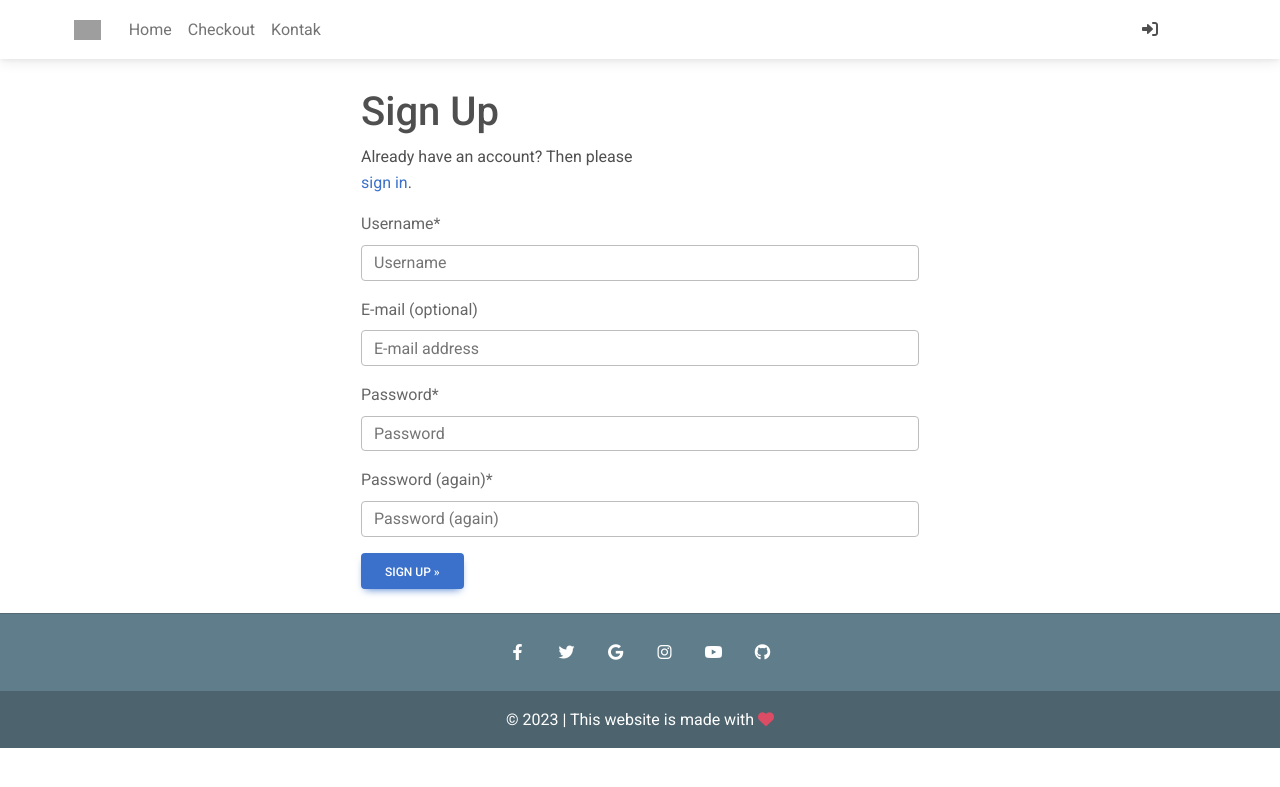
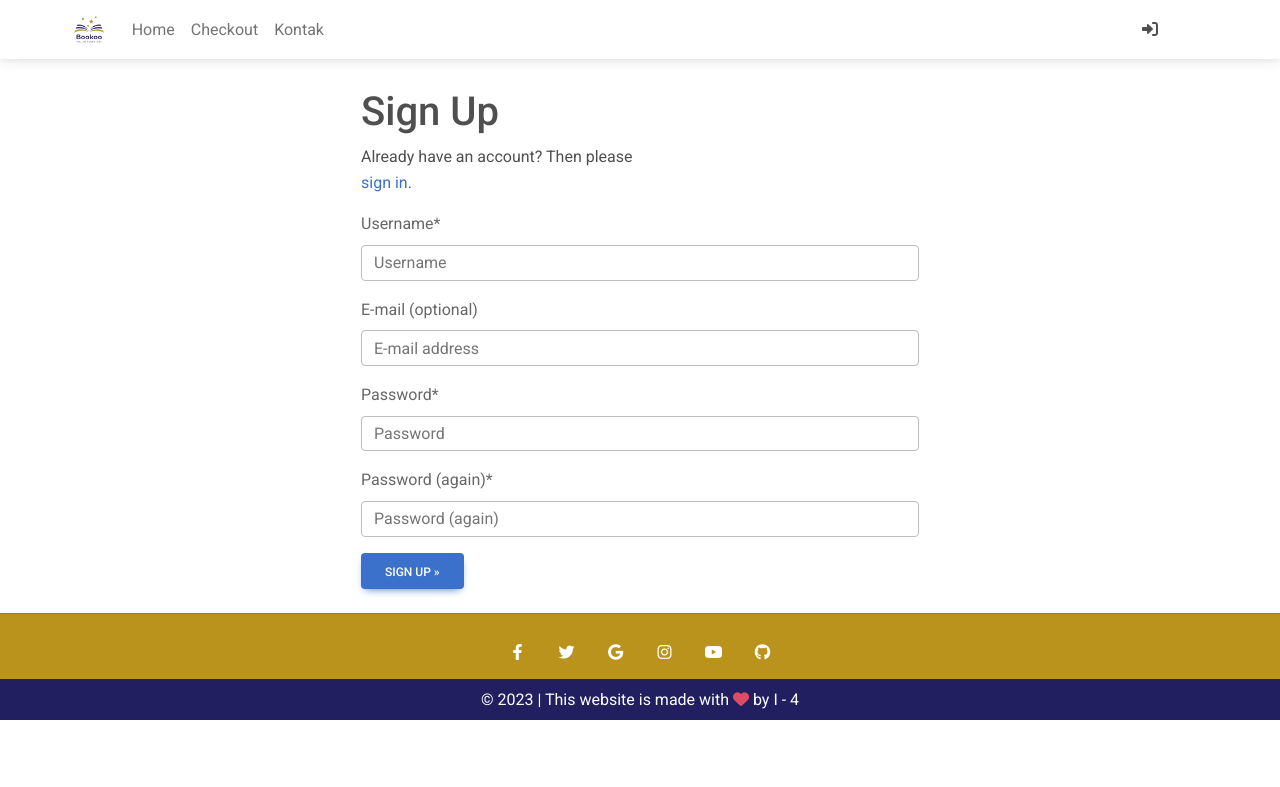
Before and after one commit to Naalfioiflaan/project-wit, a Django app: page /accounts/signup/ in a window 1280 px wide. Shown: the top 787 px of the page. Run offline with Django 4.2, Linux system fonts and the light colour scheme; some libraries are stand-ins or nearby versions; grey boxes are pictures that could not be loaded.

Commit message:
logo, warna, produk sudah ditambahkan

```diff
--- a/ecommerce-django-project-all_auth/ecomm/ecomm/templates/base.html
+++ b/ecommerce-django-project-all_auth/ecomm/ecomm/templates/base.html
@@ -4,7 +4,7 @@
 <html lang="en">
   <head>
 
-    <title>e-commerce {% block head_title %}{% endblock %}</title>
+    <title>bookoo {% block head_title %}{% endblock %}</title>
     {% block extra_head %}
     {% endblock %}
 
@@ -13,7 +13,7 @@
     <meta http-equiv="x-ua-compatible" content="ie=edge" />
 
     <!-- MDB icon -->
-    <link rel="icon" href="{% static 'img/mdb-favicon.ico' %}" type="image/x-icon" />
+    <link rel="icon" href="{% static 'img\logo.png' %}" type="image/x-icon" />
     <!-- Font Awesome -->
     <link
       rel="stylesheet"
--- a/ecommerce-django-project-all_auth/ecomm/ecomm/templates/footer.html
+++ b/ecommerce-django-project-all_auth/ecomm/ecomm/templates/footer.html
@@ -1,9 +1,9 @@
-<footer class="text-center text-white mt-4" style="background-color: #607D8B">
+<footer class="text-center text-white mt-4" style="background-color: #B9931B">
     <hr class="text-dark">
 
     <div class="container">
       <!-- Section: Social media -->
-      <section class="mb-3">
+      <section class="mb-1">
 
         <!-- Facebook -->
         <a
@@ -62,9 +62,9 @@
     <!-- Grid container -->
 
     <!-- Copyright -->
-    <div class="text-center p-3" style="background-color: rgba(0, 0, 0, 0.2); text-color: #E0E0E0">
+    <div class="text-center p-2" style="background-color: #211F60; text-color: #E0E0E0">
       © <script>document.write(new Date().getFullYear());</script>
-      | This website is made with <i class="fas fa-heart text-danger"></i>
+      | This website is made with <i class="fas fa-heart text-danger"> </i> by I - 4
     </div>
     <!-- Copyright -->
   </footer>
--- a/ecommerce-django-project-all_auth/ecomm/ecomm/templates/navbar.html
+++ b/ecommerce-django-project-all_auth/ecomm/ecomm/templates/navbar.html
@@ -22,8 +22,8 @@
         <!-- Navbar brand -->
         <a class="navbar-brand mt-2 mt-sm-0" href="#">
             <img
-            src="https://mdbcdn.b-cdn.net/img/logo/mdb-transaprent-noshadows.webp"
-            height="20"
+            src="/static/img/logo.png"
+            height="30"
             alt="MDB Logo"
             loading="lazy"
             />
--- a/ecommerce-django-project-all_auth/ecomm/toko/models.py
+++ b/ecommerce-django-project-all_auth/ecomm/toko/models.py
@@ -4,9 +4,9 @@ from django.db import models
 from django.urls import reverse
 
 PILIHAN_KATEGORI = (
-    ('S', 'Shirt'),
-    ('SW', 'Sport wear'),
-    ('OW', 'Outwear')
+    ('K', 'Komik'),
+    ('M', 'Majalah'),
+    ('N', 'Novel')
 )
 
 PILIHAN_LABEL = (
```
Also changed, not shown: ecommerce-django-project-all_auth/ecomm/ecomm/templates/carousel.html (+20 -20 lines), ecommerce-django-project-all_auth/ecomm/ecomm/templates/home.html (+4 -4 lines), ecommerce-django-project-all_auth/ecomm/static/img/logo.png (added).
